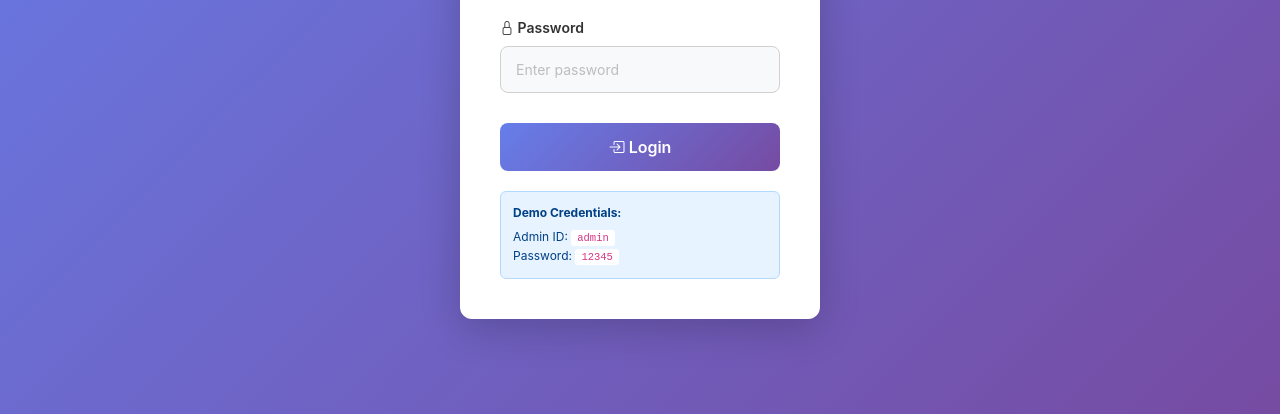
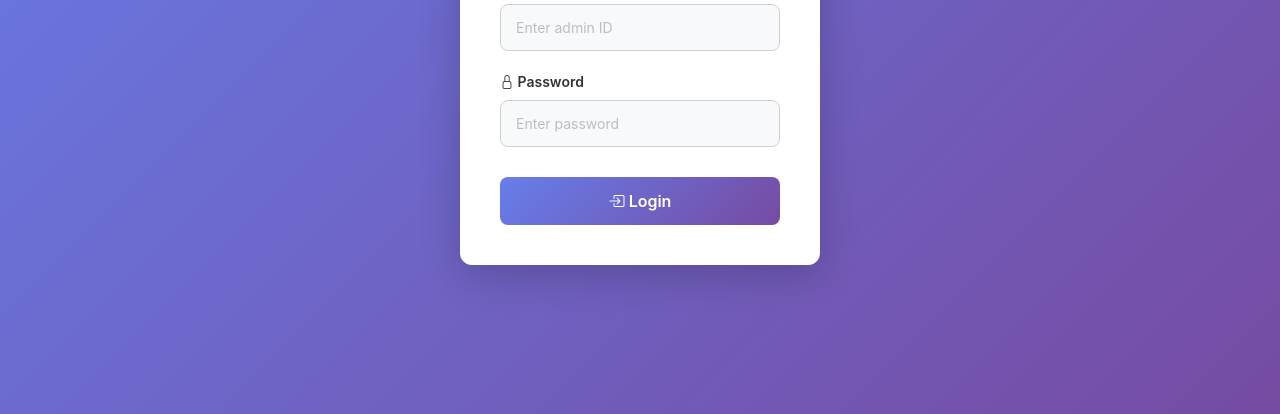
Before and after one commit to AlienMinus/road-pass, a plain HTML site: page index.html in a window 1280 px wide. Shown: the part 386-800 px from the top of the page. Drawn offline with nearby package versions, Linux system fonts and the light colour scheme; no server answers.

Commit message:
remove credential demo

```diff
--- a/index.html
+++ b/index.html
@@ -534,11 +534,7 @@
           </button>
         </form>
 
-        <div class="demo-credentials">
-          <strong>Demo Credentials:</strong>
-          <div>Admin ID: <code>admin</code></div>
-          <div>Password: <code>12345</code></div>
-        </div>
+
       </div>
     </div>
 
```
